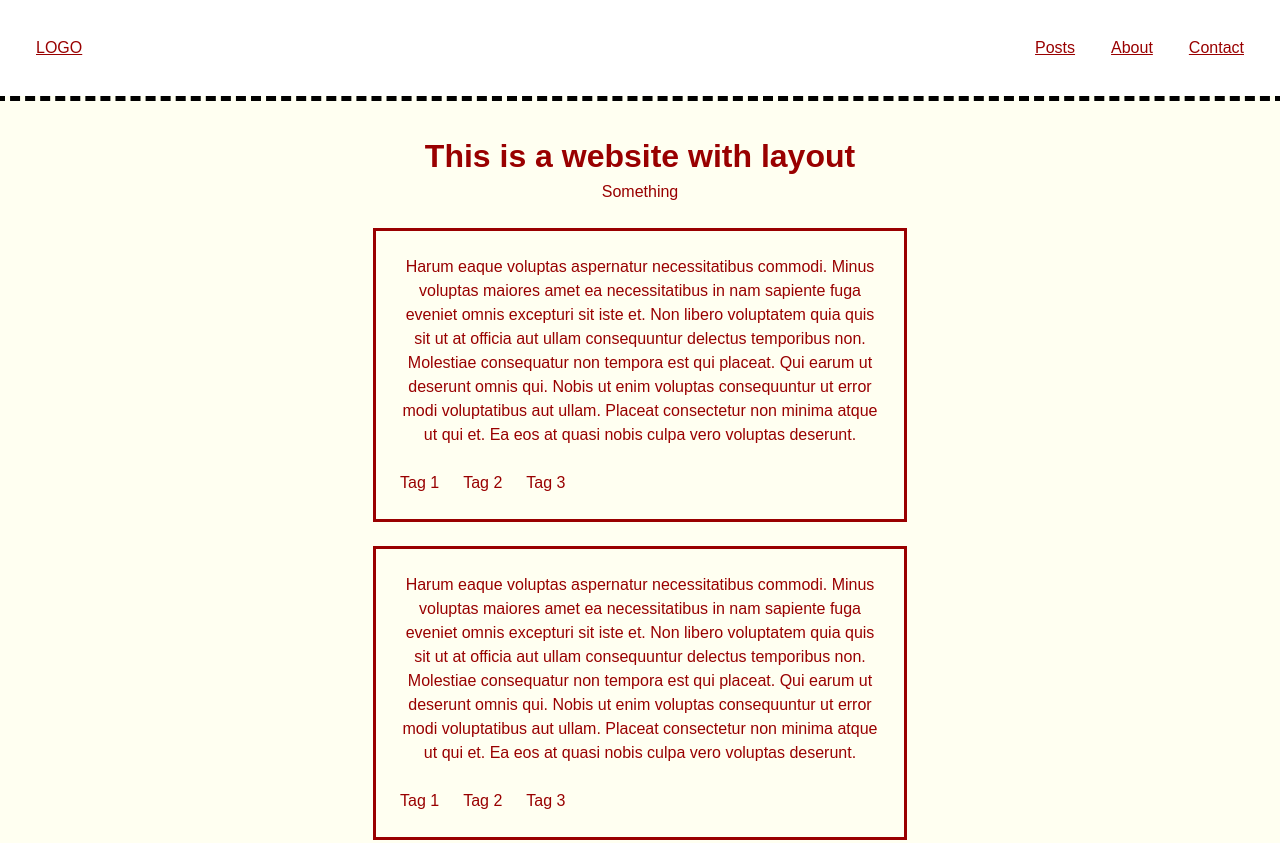
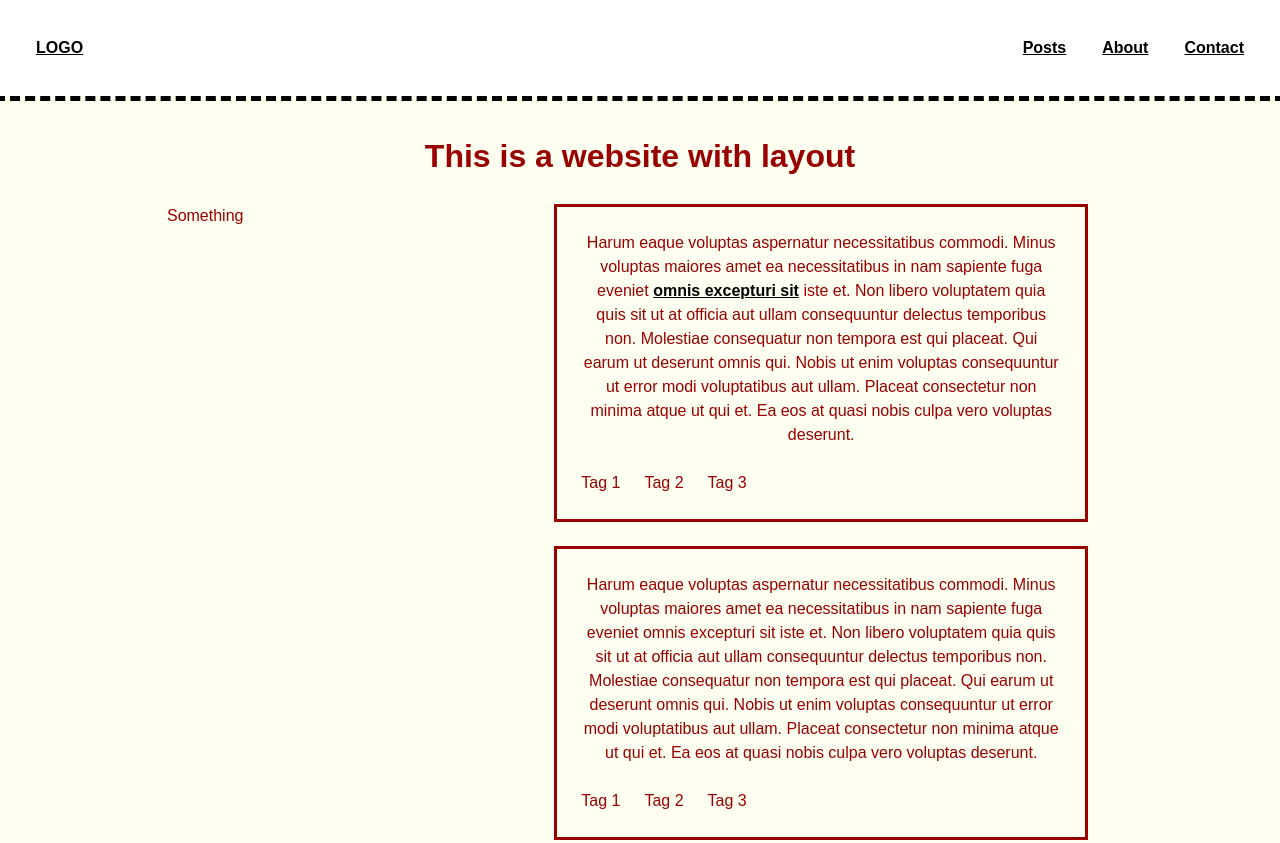
Before and after one commit to berra/layouts, a website built with Parcel: page src/index.html in a window 1280 px wide. Shown: the top 843 px of the page. Built offline with nearby package versions, Linux system fonts and the light colour scheme.

Commit message:
Add :where to layouts

```diff
--- a/src/index.html
+++ b/src/index.html
@@ -20,9 +20,7 @@
     </header>
 
     <main class="box space-2">
-      <div class="center">
-        <h1 class="text-align:center">This is a website with layout</h1>
-      </div>
+      <h1 class="center">This is a website with layout</h1>
 
       <div class="center">
         <div class="with-sidebar">
@@ -37,13 +35,13 @@
                 <p>
                   Harum eaque voluptas aspernatur necessitatibus commodi. Minus
                   voluptas maiores amet ea necessitatibus in nam sapiente fuga
-                  eveniet omnis excepturi sit iste et. Non libero voluptatem
-                  quia quis sit ut at officia aut ullam consequuntur delectus
-                  temporibus non. Molestiae consequatur non tempora est qui
-                  placeat. Qui earum ut deserunt omnis qui. Nobis ut enim
-                  voluptas consequuntur ut error modi voluptatibus aut ullam.
-                  Placeat consectetur non minima atque ut qui et. Ea eos at
-                  quasi nobis culpa vero voluptas deserunt.
+                  eveniet <a href="#">omnis excepturi sit</a> iste et. Non
+                  libero voluptatem quia quis sit ut at officia aut ullam
+                  consequuntur delectus temporibus non. Molestiae consequatur
+                  non tempora est qui placeat. Qui earum ut deserunt omnis qui.
+                  Nobis ut enim voluptas consequuntur ut error modi voluptatibus
+                  aut ullam. Placeat consectetur non minima atque ut qui et. Ea
+                  eos at quasi nobis culpa vero voluptas deserunt.
                 </p>
                 <div class="cluster">
                   <span>Tag 1</span>
--- a/src/layout.css
+++ b/src/layout.css
@@ -42,25 +42,25 @@ body {
 
 /* stack */
 
-.stack {
+:where(.stack) {
   display: flex;
   flex-direction: column;
   justify-content: flex-start;
 }
 
-.stack > * {
+:where(.stack > *) {
   margin-block: 0;
 }
 
-.stack > * + * {
+:where(.stack > * + *) {
   margin-block-start: var(--space, 1.5rem);
 }
 
-.stack:only-child {
+:where(.stack:only-child) {
   block-size: 100%;
 }
 
-.stack > :nth-child(2) {
+:where(.stack > :nth-child(2)) {
   margin-block-end: auto;
 }
 
@@ -86,16 +86,15 @@ body {
 
 /* center */
 
-.center {
+:where(.center) {
   box-sizing: content-box;
   margin-inline: auto;
   text-align: center;
-  max-inline-size: var(--measure);
 }
 
 /* cluster */
 
-.cluster {
+:where(.cluster) {
   display: flex;
   flex-wrap: wrap;
   gap: var(--space, 1rem);
@@ -105,18 +104,18 @@ body {
 
 /* sidebar */
 
-.with-sidebar {
+:where(.with-sidebar) {
   display: flex;
   flex-wrap: wrap;
   gap: var(--s1);
 }
 
-.with-sidebar > :first-child {
+:where(.with-sidebar > :first-child) {
   flex-grow: 1;
   flex-basis: var(--size, "auto");
 }
 
-.with-sidebar > :last-child {
+:where(.with-sidebar > :last-child) {
   flex-basis: 0;
   flex-grow: 999;
   min-inline-size: 70%;
--- a/src/style.css
+++ b/src/style.css
@@ -21,3 +21,18 @@ header {
   outline: 5px dashed black;
   position: relative;
 }
+
+header {
+  background-color: Canvas;
+  position: sticky;
+  top: 0;
+}
+
+h1 {
+  margin-block-end: var(--s1);
+}
+
+a {
+  color: CanvasText;
+  font-weight: bold;
+}
```
